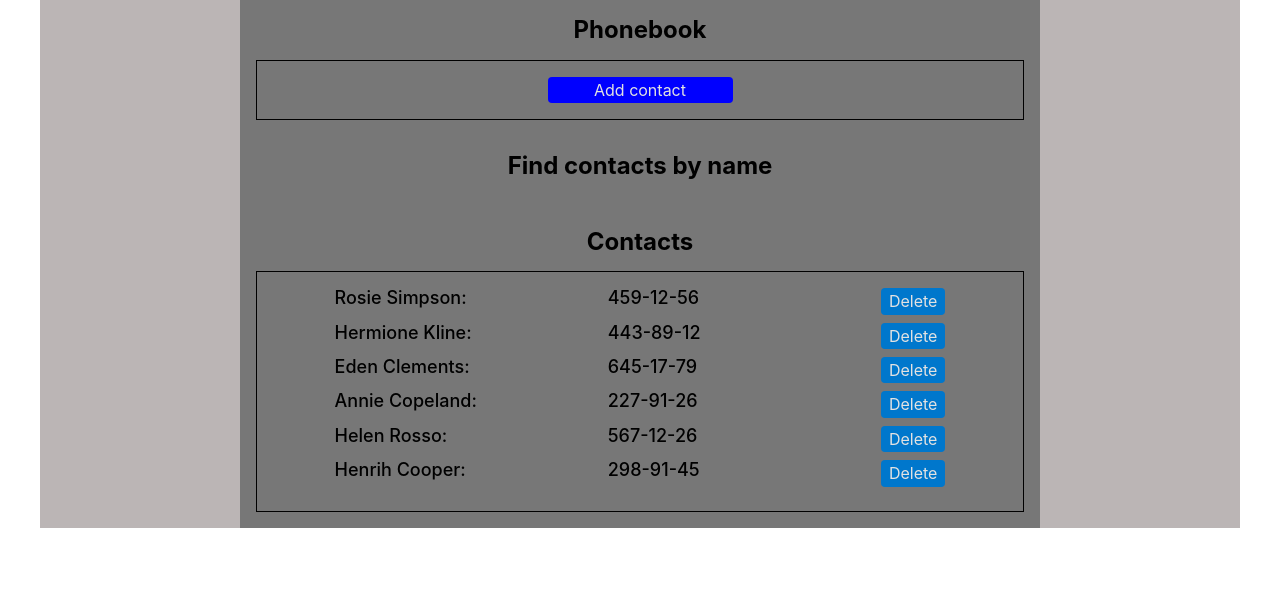
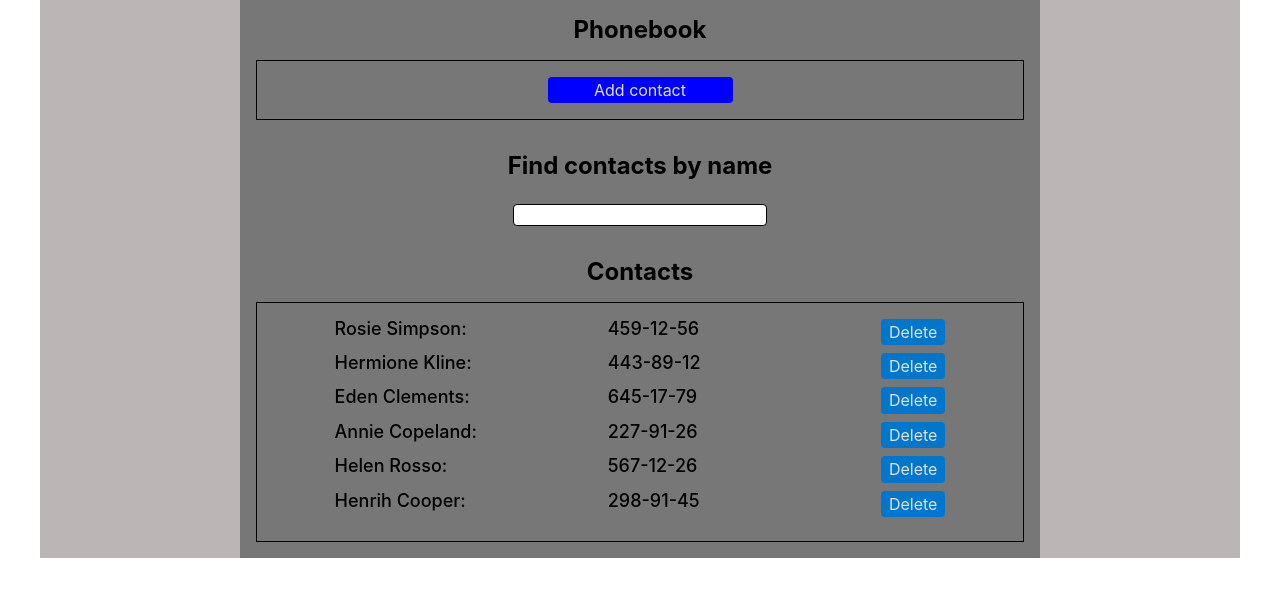
Before and after one commit to EvgeniyArabadzhiyskiy/goit-react-hw-02-phonebook, a React (Create React App) app: page / in a window 1280 px wide. Shown: the top 596 px of the page. Built offline with nearby package versions, Linux system fonts and the light colour scheme.

Commit message:
Update FilterContacts.jsx

```diff
--- a/src/components/FilterContacts/FilterContacts.jsx
+++ b/src/components/FilterContacts/FilterContacts.jsx
@@ -1,10 +1,10 @@
 import PropTypes from 'prop-types';
-// import Input from 'components/Input/Input';
+import Input from 'components/Input/Input';
 
 const FilterContacts = ({ value, onChangeInput }) => {
   return (
     <div>
-
+      <Input type="text" name="search" value={value} onChange={onChangeInput} />
     </div>
   );
 };
```
